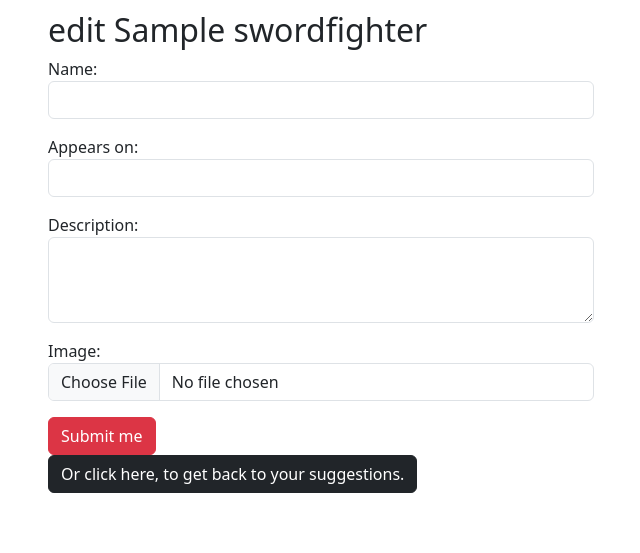
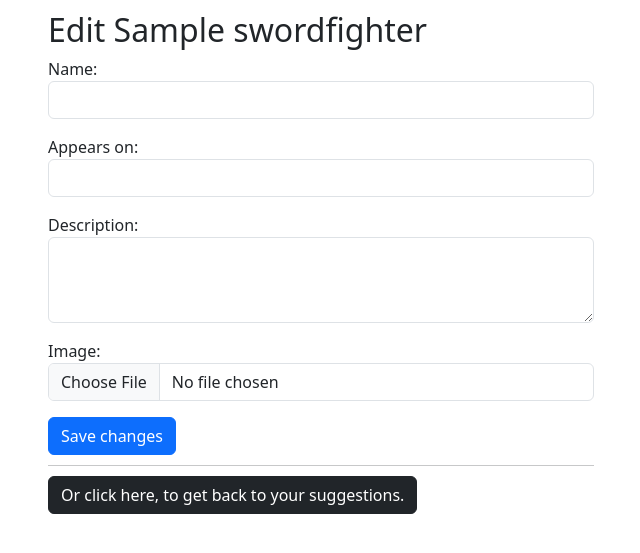
Before and after one commit to jensbrauer/rankYourSwordFighterResubmission, a Django app: template templates/edit_swordfighter.html in a window 1280 px wide. Shown: the part 59-612 px from the top of the page, without its empty margins (319-959 px from the left). Run offline with Django 3.2, Linux system fonts and the light colour scheme; the template is opened without the code that fills it: values that come from a table or form of the project are taken from there, others are empty; tables that the repository leaves empty hold one stand-in row (values such as "Sample post").

Commit message:
Style for consistent layout

```diff
--- a/templates/edit_swordfighter.html
+++ b/templates/edit_swordfighter.html
@@ -4,13 +4,14 @@
 <div class="row">
     <div class="col-sm-8 col-md-8 col-lg-6 mx-auto">
         <h2>
-            edit {{ swordfighter.name }}
+            Edit {{ swordfighter.name }}
         </h2>
         <form method="post" enctype="multipart/form-data">
             {{ edit_form.as_p }}
             {% csrf_token %}
-            <button class="btn btn-danger" type="submit">Submit me</button>
+            <button class="btn btn-primary" type="submit">Save changes</button>
         </form>
+        <hr>
         <a href="{% url 'contribute' %}" class="btn btn-dark">Or click here, to get back to your suggestions.</a>
     </div>
 </div>
```
Also changed, not shown: templates/ru_sure_delete.html (+5 -2 lines).
